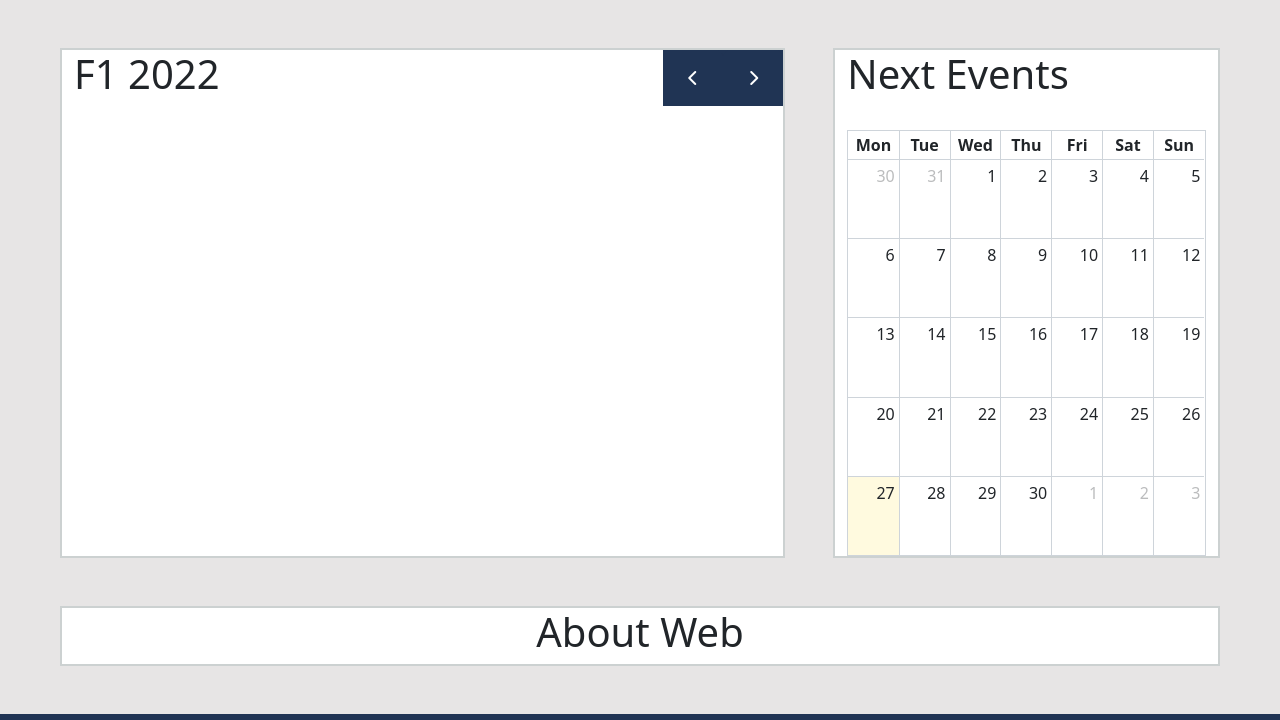
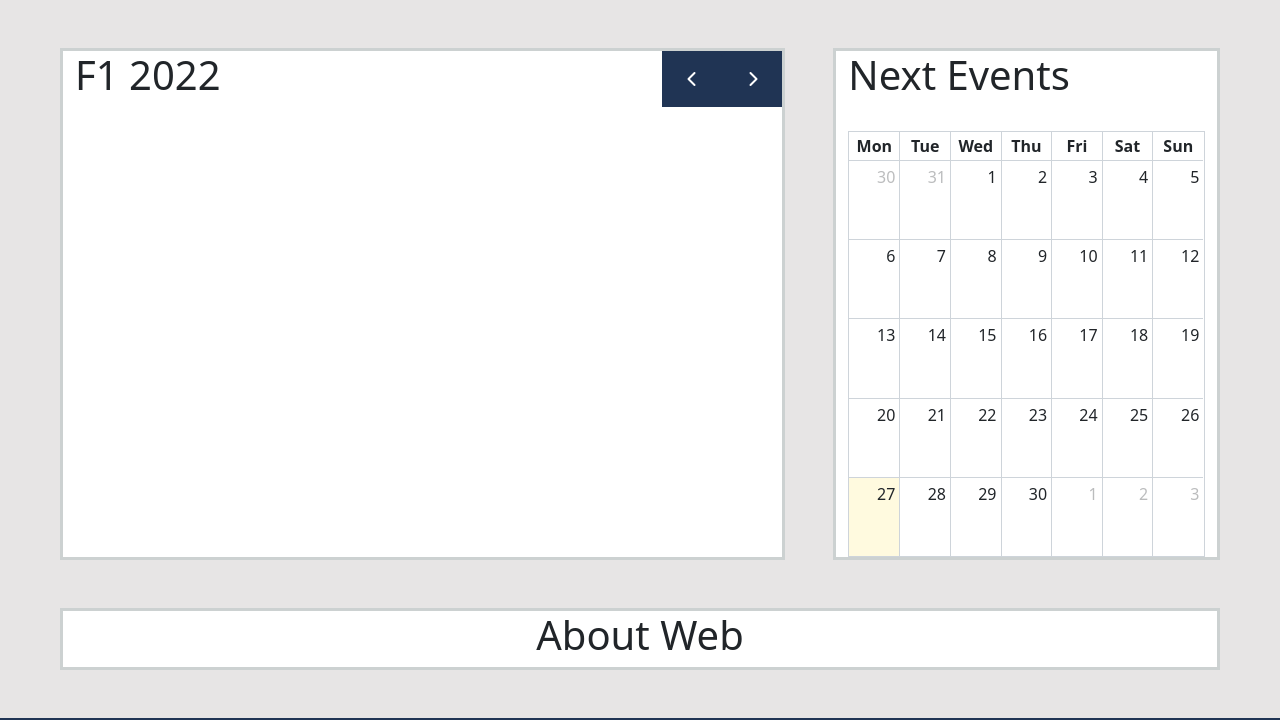
Before and after one commit to josmarqu/F1wiki-web-PHP-SQLite, a website: page index.html in a window 1280 px wide. Shown: the part 56-776 px from the top of the page. Drawn offline with nearby package versions, Linux system fonts and the light colour scheme; no server answers.

Commit message:
border increased

```diff
--- a/css/styles.scss
+++ b/css/styles.scss
@@ -98,7 +98,7 @@
 
 .content-div {
     background-color: $white;
-    border:solid 2px #CCD1D1;
+    border:solid 3px #CCD1D1;
 }
 
 
```
Also changed, not shown: css/styles.css.
